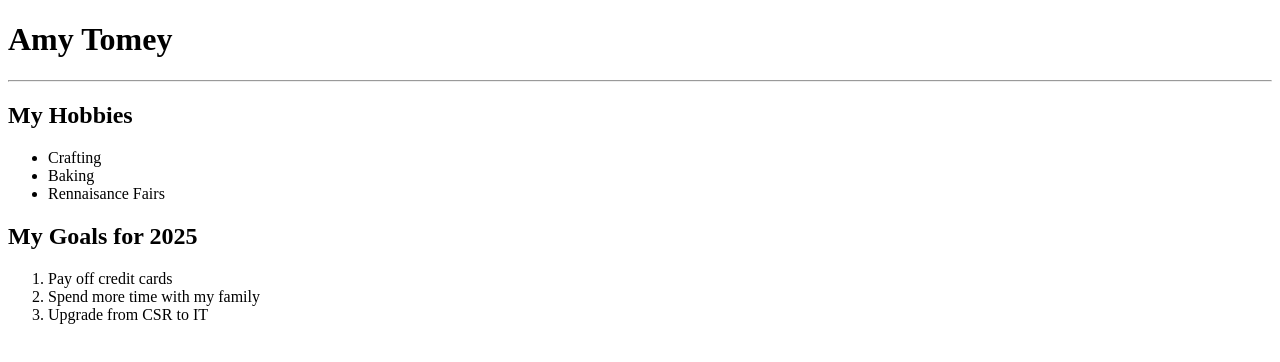
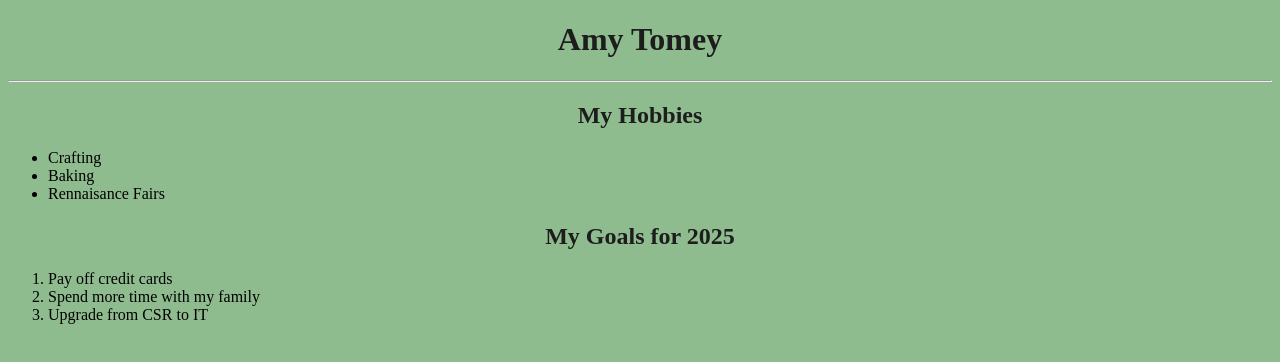
Before and after one commit to amyktomey/About_Me, a plain HTML site: page index.html in a window 1280 px wide. Drawn offline with Linux system fonts and the light colour scheme.

Commit message:
added content to README, added CSS

```diff
--- /dev/null
+++ b/About_Me.CSS
@@ -0,0 +1,13 @@
+body {
+    background-color: darkseagreen;
+}
+
+h1 {
+    color:#1d1d1d;
+    text-align: center;
+}
+
+h2 {
+   color: rgb(29, 29, 29);
+   text-align: center;
+}
--- a/index.html
+++ b/index.html
@@ -4,6 +4,7 @@
     <meta charset="UTF-8">
     <meta name="viewport" content="width=device-width, initial-scale=1.0">
     <title>About Me</title>
+    <link rel="stylesheet" href="About_Me.CSS">
 </head>
 <body>
     <h1>Amy Tomey</h1>
```
